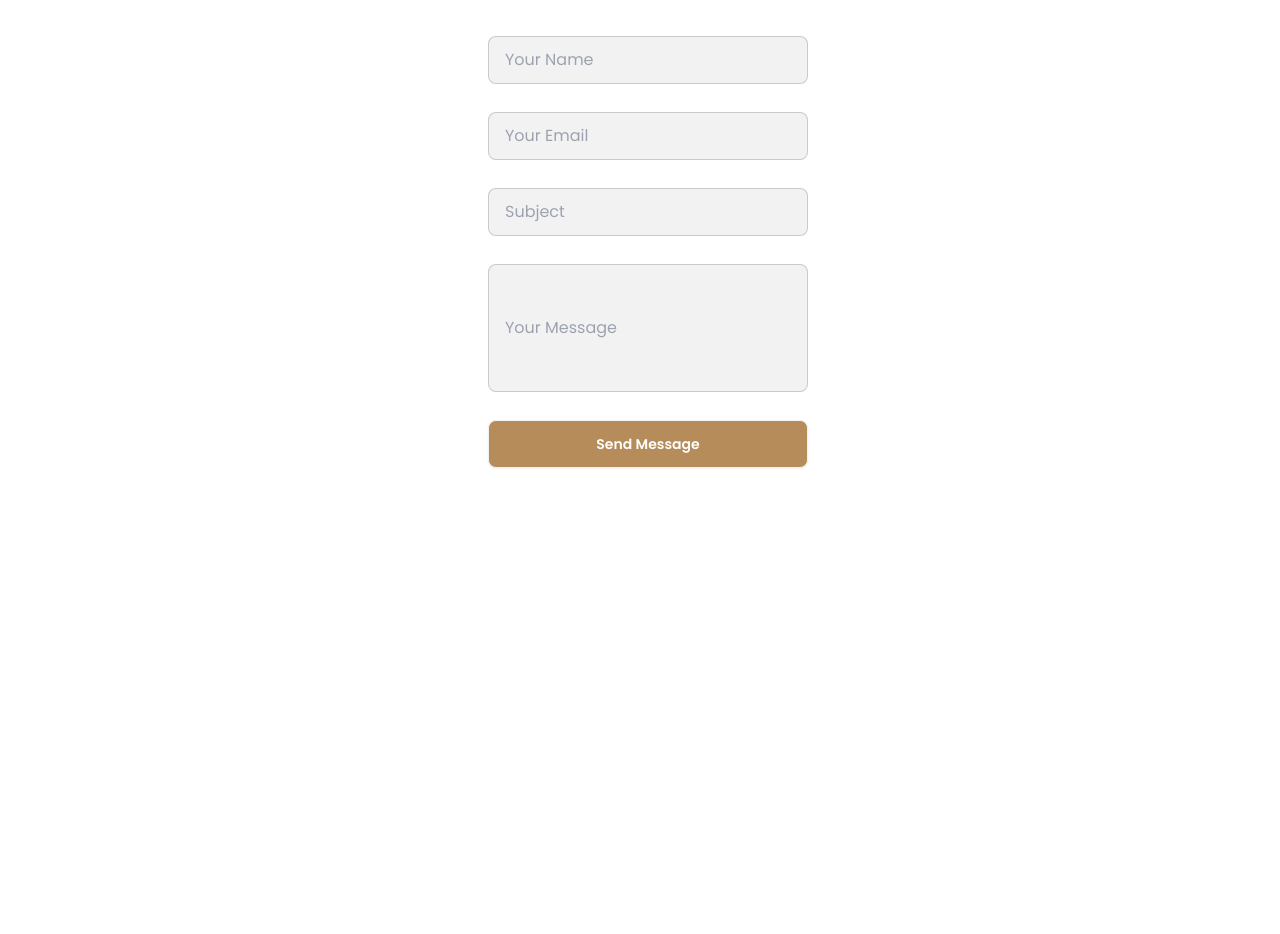
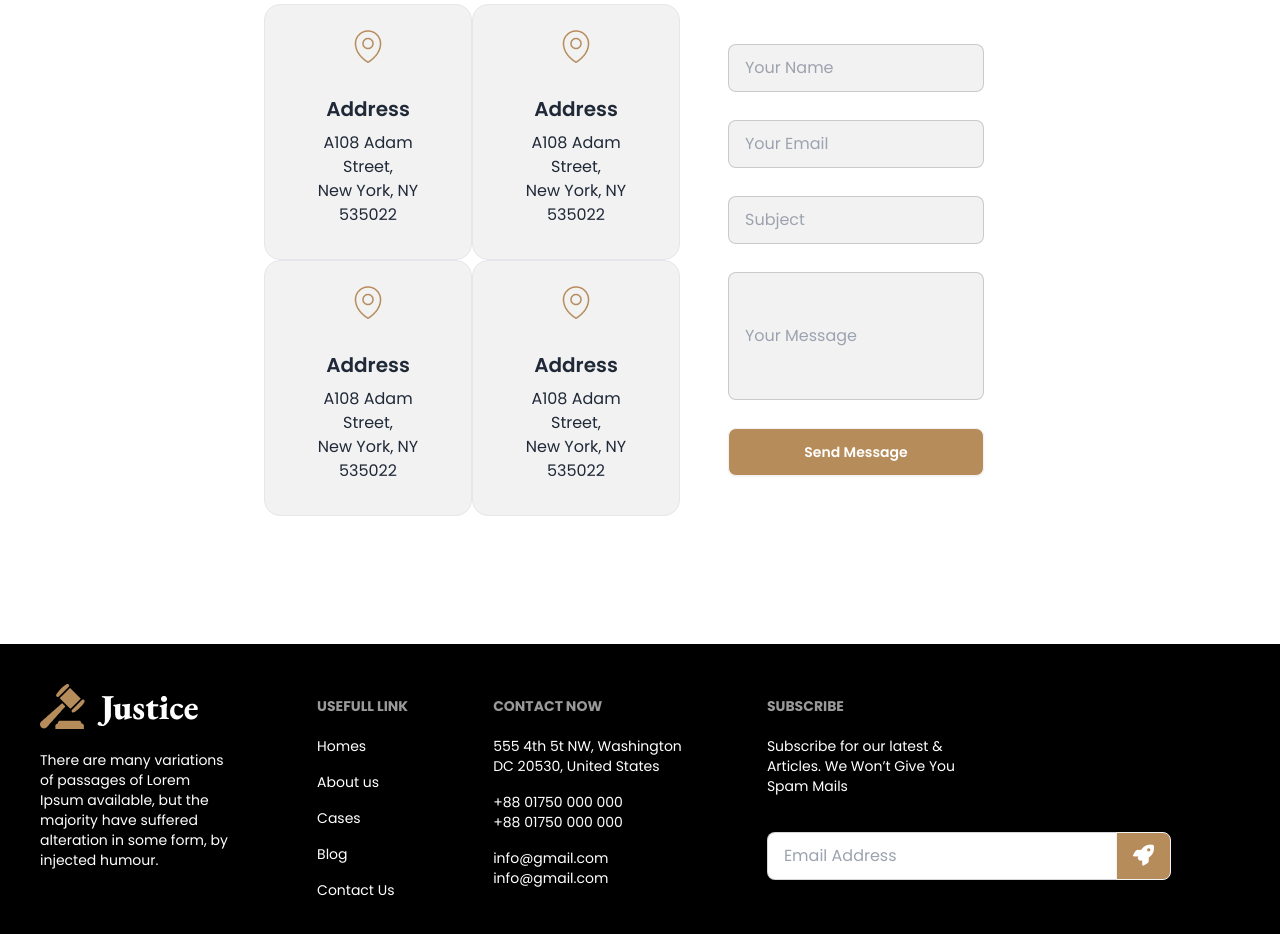
Before and after one commit to Md-Nurul-Alam/Legal-Solutions, a plain HTML site: page index.html in a window 1280 px wide. Shown: the part 3892-4826 px from the top of the page. Before the commit the page ends 4520 px from the top, so only its background shows below. Drawn offline with nearby package versions, Linux system fonts and the light colour scheme.

Commit message:
footer section done

```diff
--- a/index.html
+++ b/index.html
@@ -283,7 +283,7 @@
             <div>
                 <div class="hero">
                     <div class="hero-content flex-col lg:flex-row-reverse">
-                        <div class="card w-full max-w-sm shrink-0 ">
+                        <div class="card w-full max-w-xs shrink-0 ">
                             <form class="card-body">
                                 <div class="form-control mb-5">
                                     <input type="text" placeholder="Your Name"
@@ -306,8 +306,63 @@
                                 </div>
                             </form>
                         </div>
-                        <div class="grid md:grid-cols-2 md:grid-rows-2">
-
+                        <div class="grid md:grid-cols-2 md:grid-rows-2 ">
+                            <!-- card - 01 -->
+                            <div class="card bg-base-200 w-52 h-64 border">
+                                <figure class="px-5 pt-10">
+                                  <img
+                                    src="images/location.png"
+                                    alt="address"
+                                    class="rounded-xl mb-4" />
+                                </figure>
+                                <div class="card-body items-center text-center">
+                                  <h2 class="card-title">Address</h2>
+                                  <p>A108 Adam Street, <br>
+                                    New York, NY 535022</p>
+                                </div>
+                              </div>
+                            <!-- card - 02 -->
+                            <div class="card bg-base-200 w-52 h-64 border">
+                                <figure class="px-5 pt-10">
+                                  <img
+                                    src="images/location.png"
+                                    alt="address"
+                                    class="rounded-xl mb-4" />
+                                </figure>
+                                <div class="card-body items-center text-center">
+                                  <h2 class="card-title">Address</h2>
+                                  <p>A108 Adam Street, <br>
+                                    New York, NY 535022</p>
+                                </div>
+                              </div>
+                            <!-- card - 03 -->
+                            <div class="card bg-base-200 w-52 h-64 border">
+                                <figure class="px-5 pt-10">
+                                  <img
+                                    src="images/location.png"
+                                    alt="address"
+                                    class="rounded-xl mb-4" />
+                                </figure>
+                                <div class="card-body items-center text-center">
+                                  <h2 class="card-title">Address</h2>
+                                  <p>A108 Adam Street, <br>
+                                    New York, NY 535022</p>
+                                </div>
+                              </div>
+                            <!-- card - 04 -->
+                            <div class="card bg-base-200 w-52 h-64 border">
+                                <figure class="px-5 pt-10">
+                                  <img
+                                    src="images/location.png"
+                                    alt="address"
+                                    class="rounded-xl mb-4" />
+                                </figure>
+                                <div class="card-body items-center text-center">
+                                  <h2 class="card-title">Address</h2>
+                                  <p>A108 Adam Street, <br>
+                                    New York, NY 535022</p>
+                                </div>
+                              </div>
 
                         </div>
                     </div>
@@ -316,9 +371,44 @@
         </section>
     </main>
 
-    <footer>
+    <footer class="footer bg-black text-white p-10">
+        <aside>
+          <img src="images/logo.png" alt="">
+          <p class="w-48 mt-3">
+            There are many variations of passages of Lorem Ipsum available, but the majority have suffered alteration in some form, by injected humour.
+          </p>
+        </aside>
+        <nav class="mt-3">
+          <h6 class="footer-title mb-3">Usefull Link</h6>
+          <a class="link link-hover mb-2">Homes</a>
+          <a class="link link-hover mb-2">About us</a>
+          <a class="link link-hover mb-2">Cases</a>
+          <a class="link link-hover mb-2">Blog</a>
+          <a class="link link-hover mb-2">Contact Us</a>
+        </nav>
+        <nav class="mt-3">
+          <h6 class="footer-title mb-3">Contact Now</h6>
+          <a class="link link-hover mb-2">555 4th 5t NW, Washington <br>
+            DC 20530, United States</a>
+          <a class="link link-hover mb-2">+88 01750 000 000 <br>
+            +88 01750 000 000</a>
+          <a class="link link-hover">info@gmail.com <br> info@gmail.com
+            </a>
 
-    </footer>
+        </nav>
+        <nav class="mt-3">
+          <h6 class="footer-title mb-3">Subscribe</h6>
+          <p>Subscribe for our latest & <br> Articles. We Won’t Give You <br> Spam Mails</p>
+          <br>
+          <div class="join">
+            <input
+              type="text"
+              placeholder="Email Address"
+              class="input input-bordered join-item text-black" />
+            <button class="btn bg-primary join-item"><i class="fa-solid fa-rocket text-white fa-xl"></i></button>
+          </div>
+        </nav>
+      </footer>
 </body>
 
 </html>
```
